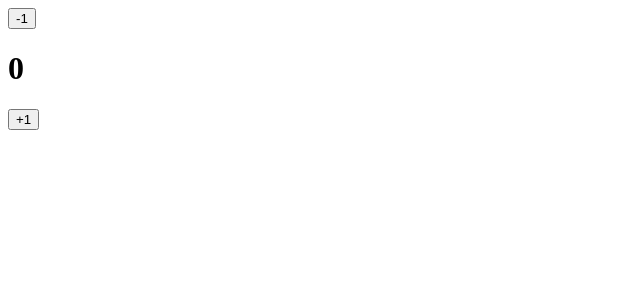
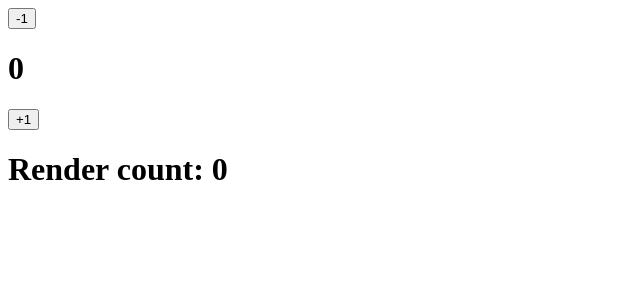
Before and after one commit to samwanyua/React, a React (Create React App) app: page / in a window 1280 px wide. Shown: the top 300 px of the page, without its empty margins (0-640 px from the left). Built offline with nearby package versions, Linux system fonts and the light colour scheme.

Commit message:
Implement useRef

```diff
--- a/src/App.js
+++ b/src/App.js
@@ -1,6 +1,6 @@
 // src/App.js
 // import './App.css';
-import { useState, useEffect } from "react";
+import { useState, useEffect, useRef } from "react";
 
 
 function App() {
@@ -77,16 +77,23 @@ function App() {
 
 
   // whenever count changes it will again execute the callback function
-  useEffect(() => {
-    setTimeout(()=>{
-      setCout((cout) => cout+1)
-    },2000)
-  },[cout,name])
+  // useEffect(() => {
+  //   setTimeout(()=>{
+  //     setCout((cout) => cout+1)
+  //   },2000)
+  // },[cout,name])
 
 
   // useRef
-  const [countRef, setCountRef] = useState(0);
+  // const [countRef, setCountRef] = useState(0);
   const [value, setValue] = useState(0);
+  const countRef = useRef(0)
+
+  console.log(countRef)
+
+  // useEffect(() => {
+  //   setCountRef(prev => prev+1)
+  // })
 
 
 
@@ -115,7 +122,7 @@ function App() {
       <button onClick={() => {setValue(prev => prev-1)}}>-1</button>
       <h1>{value}</h1>
       <button onClick={() => {setValue(prev => prev+1)}}>+1</button>
-
+      <h1>Render count: {countRef.current}</h1>
 
     </>
 
```
